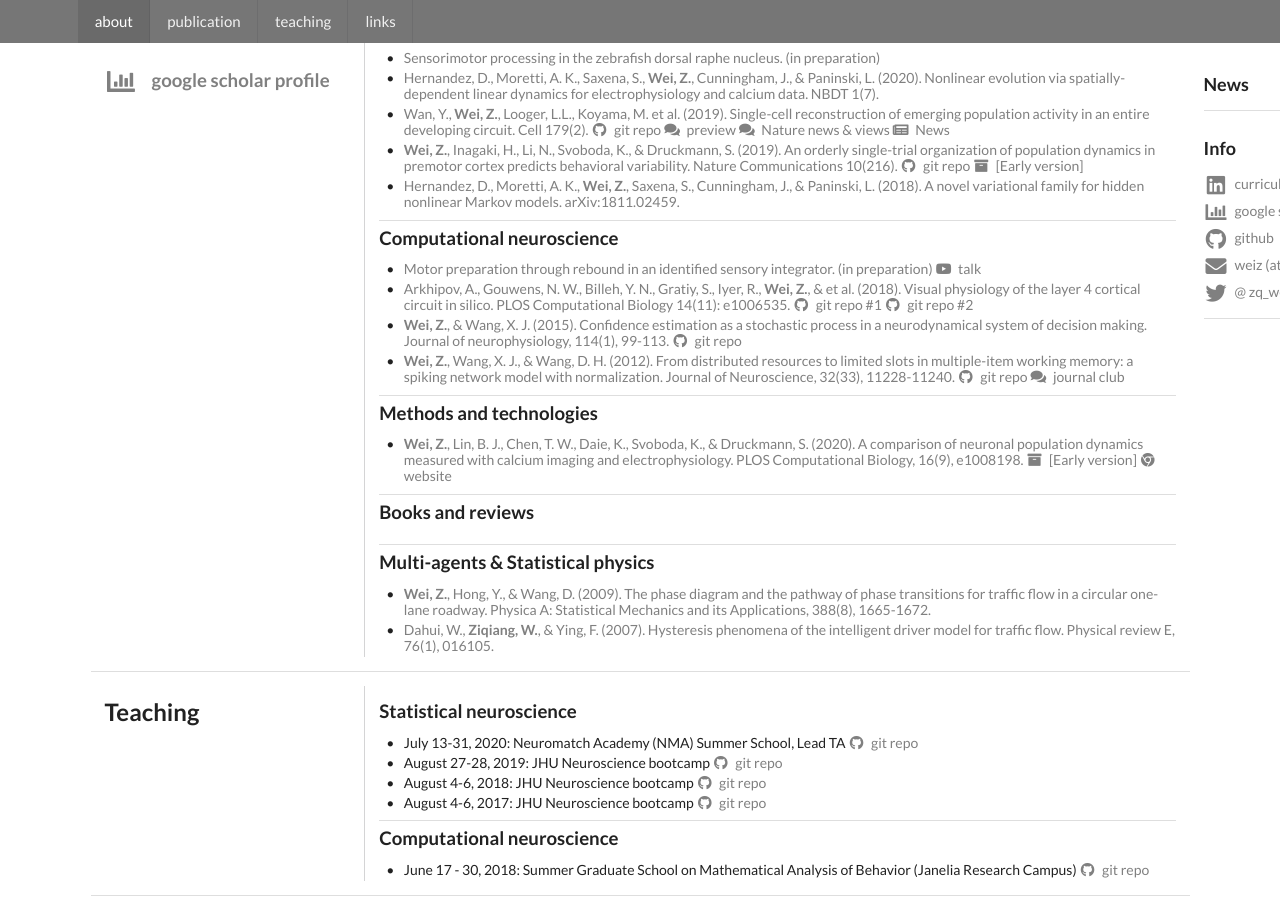
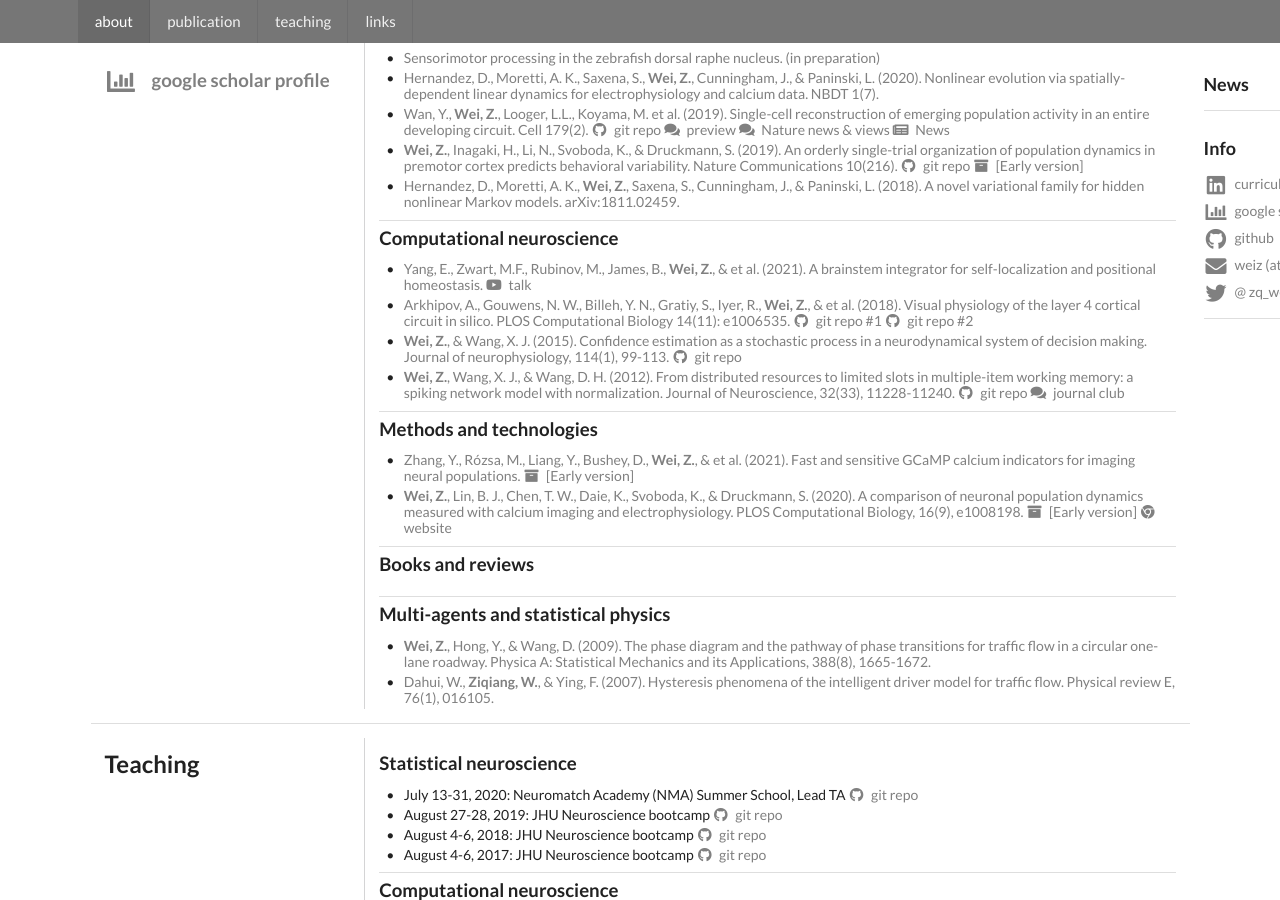
Before and after one commit to zqwei/zqwei.github.io, a Jekyll site: the page built from index.html, in a window 1280 px wide and 900 px high, scrolled down 1012 px. Built offline with Jekyll 4.4.1, drawn with Linux system fonts in a browser that asks for light colours.

Commit message:
Update publication.html

```diff
--- a/_includes/publication.html
+++ b/_includes/publication.html
@@ -68,8 +68,9 @@
         <h3 class="ui black header"> Computational neuroscience </h3>
         <div class="ui bulleted list">
           <div class="item">
-            <a href="http://www.cosyne.org/c/index.php?title=Cosyne2018_Program">
-            Motor preparation through rebound in an identified sensory integrator. (in preparation)
+            <a href="https://www.biorxiv.org/content/10.1101/2021.11.26.468907v1.abstract">
+              Yang, E., Zwart, M.F., Rubinov, M., James, B., <b>Wei, Z.</b>, & et al. (2021).
+              A brainstem integrator for self-localization and positional homeostasis.
             </a>
             <a href="https://www.youtube.com/watch?v=RQzRmHeNI3g">
               <i class="youtube icon"></i> talk
@@ -117,6 +118,15 @@
         <h3 class="ui black header"> Methods and technologies </h3>
         <div class="ui bulleted list">
           <div class="item">
+            <a href="https://www.biorxiv.org/content/10.1101/2021.11.08.467793v2">
+            Zhang, Y., Rózsa, M., Liang, Y., Bushey, D., <b>Wei, Z.</b>, & et al. (2021).
+            Fast and sensitive GCaMP calcium indicators for imaging neural populations.
+            </a>
+              <a href="https://www.biorxiv.org/content/10.1101/2021.11.08.467793v2">
+                <i class="archive icon"></i> [Early version]
+              </a>
+          </div>
+          <div class="item">
             <a href="https://journals.plos.org/ploscompbiol/article?id=10.1371/journal.pcbi.1008198">
             <b>Wei, Z.</b>, Lin, B. J., Chen, T. W., Daie, K., Svoboda, K., & Druckmann, S. (2020).
             A comparison of neuronal population dynamics measured with calcium imaging and electrophysiology. PLOS Computational Biology, 16(9), e1008198.
@@ -136,7 +146,7 @@
         </div>
       </div>
       <div class="item">
-        <h3 class="ui black header"> Multi-agents & Statistical physics </h3>
+        <h3 class="ui black header"> Multi-agents and statistical physics </h3>
           <div class="ui bulleted list">
             <div class="item">
               <a href="https://www.sciencedirect.com/science/article/pii/S0378437108010844">
```
